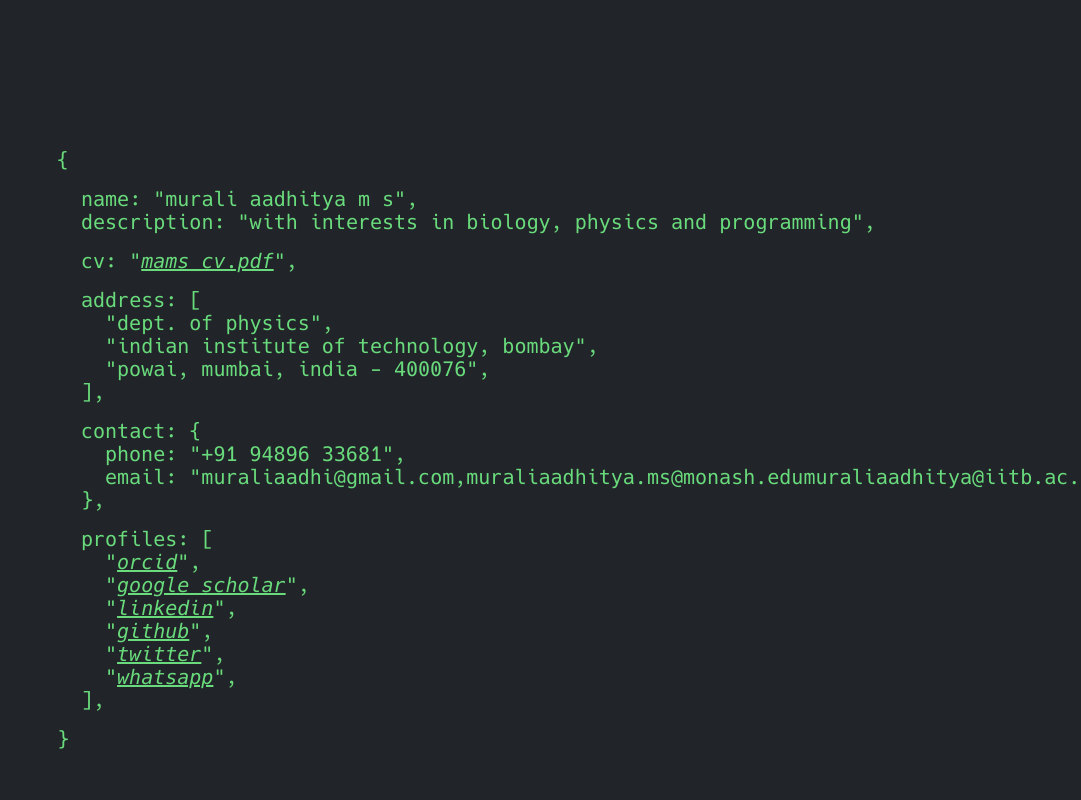
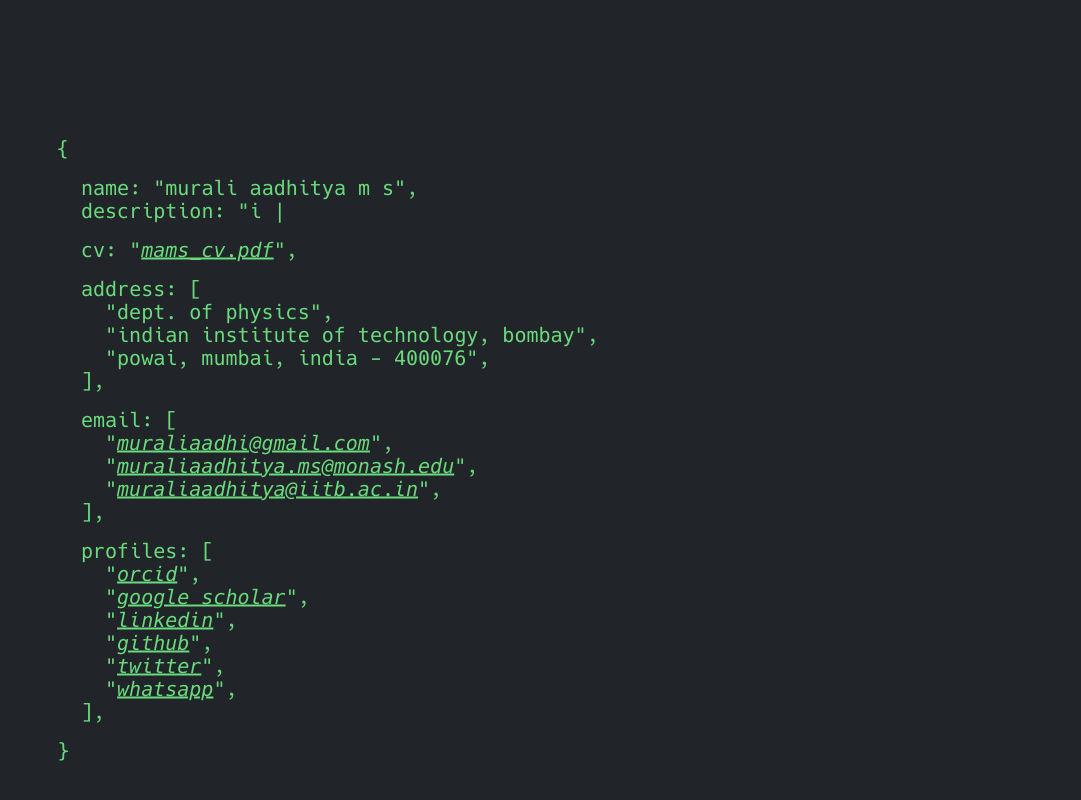
Before and after one commit to MuraliAadhityaMS/muraliaadhityams.github.io, a Jekyll site: the page built from index.md, in a window 1280 px wide. Shown: the top 800 px of the page, without its empty margins (199-1280 px from the left). Built offline with Jekyll 4.4.1, drawn with Linux system fonts in a browser that asks for light colours.

Commit message:
change formatting

```diff
--- a/_config.yml
+++ b/_config.yml
@@ -19,12 +19,12 @@ json:
     - dept. of physics
     - indian institute of technology, bombay
     - powai, mumbai, india - 400076
-  contact:
-    phone: +91 94896 33681
-    email:
-      - muraliaadhi@gmail.com,
-      - muraliaadhitya.ms@monash.edu
-      - muraliaadhitya@iitb.ac.in
+  email:
+    # phone: +91 94896 33681
+    # email:
+    muraliaadhi@gmail.com: muraliaadhi@gmail.com
+    muraliaadhitya.ms@monash.edu: muraliaadhitya.ms@monash.edu
+    muraliaadhitya@iitb.ac.in: muraliaadhitya@iitb.ac.in
   # demo: https://hacked-jekyll.netlify.app
   # source: https://github.com/piazzai/hacked-jekyll
   profiles:
--- a/_includes/typed.html
+++ b/_includes/typed.html
@@ -5,7 +5,7 @@
     stringsElement: "#typed-strings",
     backSpeed: 10,
     typeSpeed: 30,
-    backDelay: 400,
+    backDelay: 4000,
     loop: true,
     smartBackspace: true,
   });
--- a/_layouts/home.html
+++ b/_layouts/home.html
@@ -45,6 +45,16 @@ layout: default
     {% endif %}
   </div>
   <div class="block">
+    {% if site.json.email %}
+    <span class="array-key">email</span>
+    <div class="array">
+      {% for i in site.json.email %}
+      <p class="array-attr"><a href="mailto:{{ i | slice: 1 }}" target="_blank">{{ i | slice: 0 }}</a></p>
+      {% endfor %}
+    </div>
+    {% endif %}
+  </div>
+  <!-- <div class="block">
     {% if site.json.contact %}
     {% if site.json.contact.first %}
     <p><span class="list-key">contact</span></p>
@@ -57,8 +67,8 @@ layout: default
     <p><span class="key">contact</span><span class="attr">{{ site.json.contact }}</span></p>
     {% endif %}
     {% endif %}
-  </div>
-  <div class="block">
+  </div> -->
+  <!-- <div class="block">
     {% if site.json.demo %}
     {% assign demo = site.json.demo | split: "//" | slice: 1 %}
     <p><span class="key">demo</span><span class="attr"><a href="{{ site.json.demo }}" target="_blank">{{ demo }}</a></span></p>
@@ -67,7 +77,7 @@ layout: default
     {% assign source = site.json.source | split: "github.com/" | slice: 1 %}
     <p><span class="key">source</span><span class="attr"><a href="{{ site.json.source }}" target="_blank">{{ source }}</a></span></p>
     {% endif %}
-  </div>
+  </div> -->
   <div class="block">
     {% if site.json.profiles %}
     <span class="array-key">profiles</span>
```
